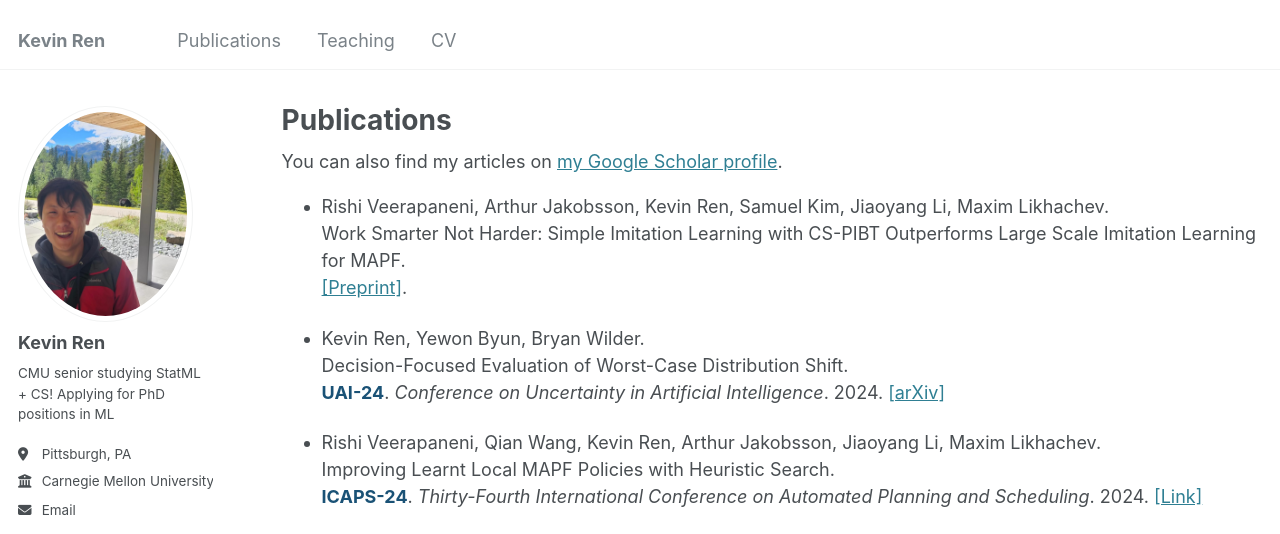
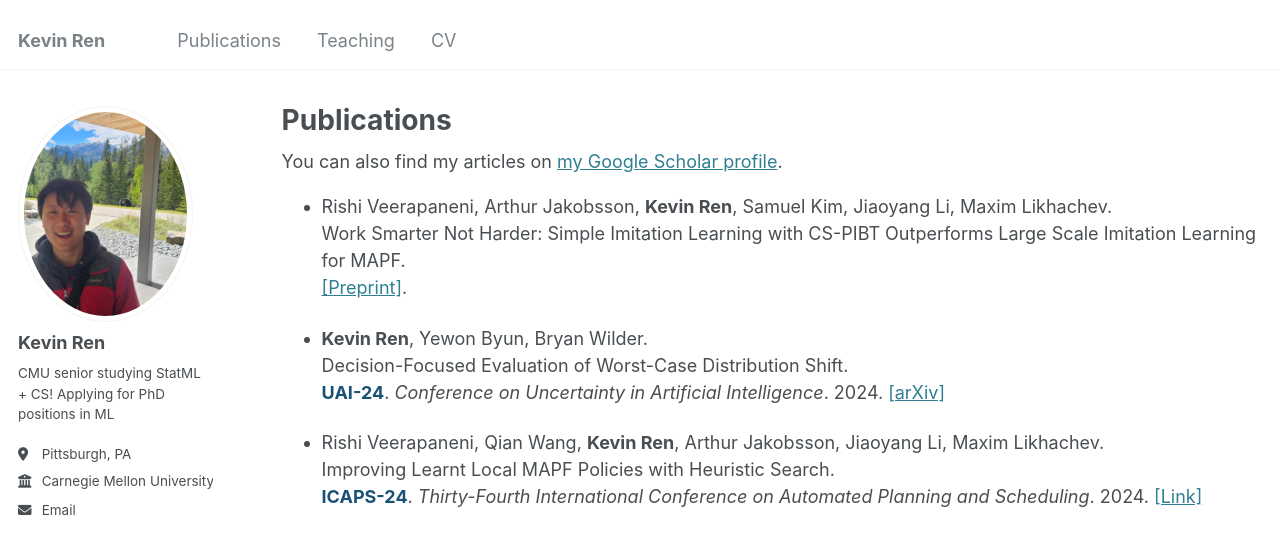
Before and after one commit to renkevin9/renkevin9.github.io, a Jekyll site: the page built from _pages/publications.html, in a window 1280 px wide and 924 px high. Shown: the top 534 px of the window. Built offline with Jekyll 4.4.1, drawn with Linux system fonts in a browser that asks for light colours; some web fonts are replaced.

Commit message:
bold name

```diff
--- a/_pages/publications.html
+++ b/_pages/publications.html
@@ -15,14 +15,14 @@ author_profile: true
 
 <ul>
   <li>
-    <p>Rishi Veerapaneni, Arthur Jakobsson, Kevin Ren, Samuel Kim, Jiaoyang Li, Maxim Likhachev.
+    <p>Rishi Veerapaneni, Arthur Jakobsson, <b>Kevin Ren</b>, Samuel Kim, Jiaoyang Li, Maxim Likhachev.
       <br/>
     Work Smarter Not Harder: Simple Imitation Learning with CS-PIBT Outperforms Large Scale Imitation Learning for MAPF.
       <br/>
     <a href="https://arxiv.org/abs/2409.14491">[Preprint]</a>.
   </li>
   <li>
-      <p>Kevin Ren, Yewon Byun, Bryan Wilder.
+      <p><b>Kevin Ren</b>, Yewon Byun, Bryan Wilder.
         <br />
       Decision-Focused Evaluation of Worst-Case Distribution Shift.
        <br /> <strong><font color="#1A5276">UAI-24</font></strong>.
@@ -30,7 +30,7 @@ author_profile: true
        <a href="https://arxiv.org/abs/2407.03557v1">[arXiv]</a></p>
   </li>
   <li>
-    <p>Rishi Veerapaneni, Qian Wang, Kevin Ren, Arthur Jakobsson, Jiaoyang Li, Maxim Likhachev.
+    <p>Rishi Veerapaneni, Qian Wang, <b>Kevin Ren</b>, Arthur Jakobsson, Jiaoyang Li, Maxim Likhachev.
       <br />
       Improving Learnt Local MAPF Policies with Heuristic Search.
      <br /> <strong><font color="#1A5276">ICAPS-24</font></strong>.
```
